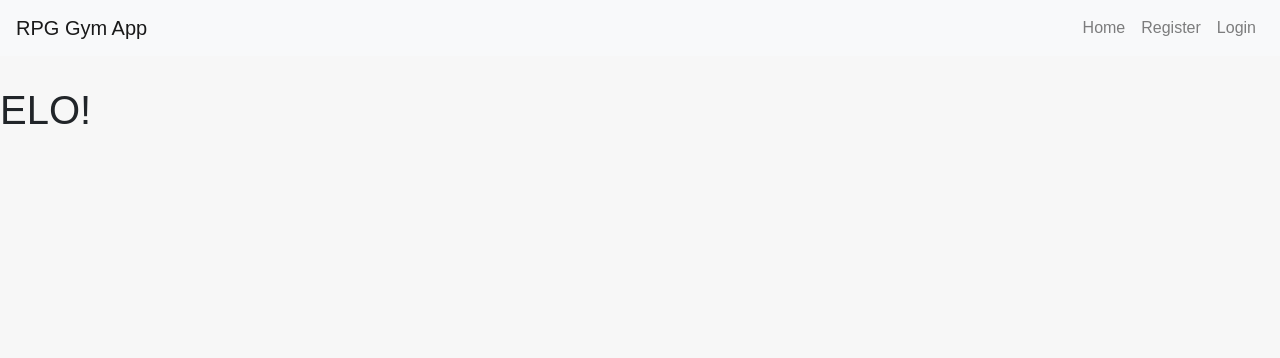
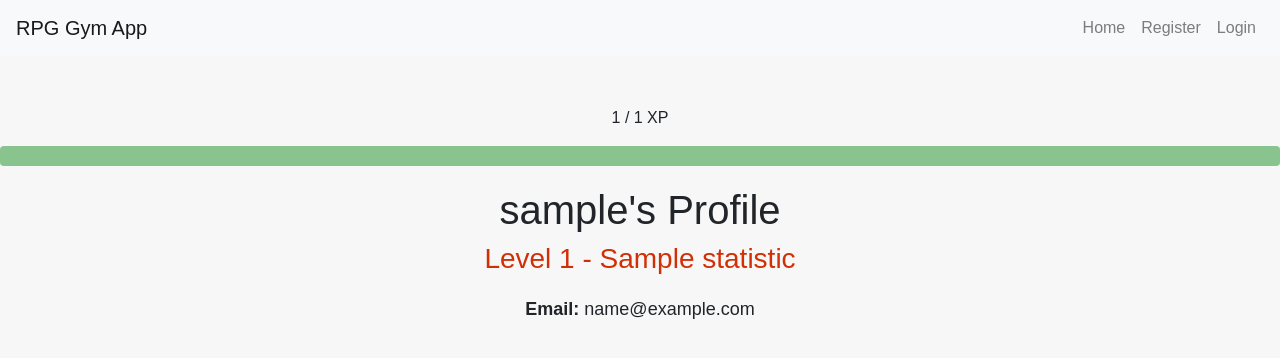
Before and after one commit to AntoniLenart/rpg_gym_app, a Flask app: template templates/profile.html in a window 1280 px wide. Shown: the top 358 px of the page. Run offline with Flask 3, Linux system fonts and the light colour scheme; the template is opened without the code that fills it: values that come from a table or form of the project are taken from there, others are empty; tables that the repository leaves empty hold one stand-in row (values such as "Sample post"); parts of the project's set-up code (start-up, migrations or seed data) failed here and were passed over; some libraries are stand-ins or nearby versions.

Commit message:
more bug fixes and profile endpoint

```diff
--- a/app/forms.py
+++ b/app/forms.py
@@ -7,7 +7,7 @@ from app.models import User
 
 class RegistrationForm(FlaskForm):
     username = StringField('Username', validators=[DataRequired()])
-    email = StringField('Email', validators=[DataRequired(), Email()])
+    email = StringField('Email', validators=[DataRequired()])
     password = PasswordField('Password', validators=[DataRequired()])
     password2 = PasswordField('Repeat Password', validators=[DataRequired()])
     submit = SubmitField('Register')
--- a/app/models.py
+++ b/app/models.py
@@ -1,49 +1,45 @@
 from .app import db, bcrypt
 from flask_login import UserMixin
-
 
 class User(db.Model, UserMixin):
     __tablename__ = 'users'
 
-    id = db.Column(db.Integer, primary_key=True, autoincrement=True, unique=True)
-    username = db.Column(db.String(64), index=True, unique=True)
-    email = db.Column(db.String(120), index=True, unique=True)
-    password_hash = db.Column(db.String(128))
-    xp = db.Column(db.Integer, default=0)
-    level = db.Column(db.Integer, default=1)
+    id = db.Column(db.Integer, primary_key=True, nullable=False, unique=True, autoincrement=True)
+    username = db.Column(db.String(64), index=True, nullable=False, unique=True)
+    email = db.Column(db.String(120), index=True, nullable=False, unique=True)
+    password_hash = db.Column(db.String(128), nullable=False)
+    stats = db.relationship('Statistics', backref='user')
 
-    def __init__(self, username, email, password, xp=0, level=1):
+    def __init__(self, username, email, password):
         self.username = username
         self.email = email
         self.password_hash = bcrypt.generate_password_hash(password).decode('utf-8')
-        self.xp = xp
-        self.level = level
 
     def __repr__(self):
         return f'User {self.username}'
 
+    def get_stats(self):
+        return self.stats[0]
+
     def check_password(self, password):
         return bcrypt.check_password_hash(self.password_hash, password)
 
+class Statistics(db.Model):
+    __tablename__ = 'statistics'
 
-class Badge(db.Model):
-    id = db.Column(db.Integer, primary_key=True)
-    name = db.Column(db.String(64))
-    description = db.Column(db.String(128))
-    user_id = db.Column(db.Integer, db.ForeignKey('user.id'))
+    id = db.Column(db.Integer, primary_key=True, nullable=False, unique=True, autoincrement=True)
+    xp = db.Column(db.Integer, nullable=False, default=0)
+    next_level_xp = db.Column(db.Integer)
+    level = db.Column(db.Integer, nullable=False, default=1)
+    title = db.Column(db.String(64), nullable=False)
+    user_id = db.Column(db.Integer, db.ForeignKey('users.id'), nullable=False)
 
+    def __repr__(self):
+        return f'{self.user.username}\'s stats'
 
-class WorkoutPlan(db.Model):
-    id = db.Column(db.Integer, primary_key=True)
-    name = db.Column(db.String(64))
-    description = db.Column(db.String(128))
-    rewards = db.Column(db.Integer)
-    exercises = db.relationship('Exercise', backref='plan', lazy='dynamic')
+class Rank(db.Model):
+    __tablename__ = 'ranks'
 
-
-class Exercise(db.Model):
-    id = db.Column(db.Integer, primary_key=True)
-    name = db.Column(db.String(64))
-    description = db.Column(db.String(128))
-    plan_id = db.Column(db.Integer, db.ForeignKey('workout_plan.id'))
-    xp_reward = db.Column(db.Integer)
+    level = db.Column(db.Integer, primary_key=True, nullable=False, unique=True, autoincrement=True)
+    title = db.Column(db.String(64), nullable=False, unique=True)
+    required_xp = db.Column(db.Integer, nullable=False)
--- a/templates/base.html
+++ b/templates/base.html
@@ -31,6 +31,8 @@
             padding: 30px;
         }
     </style>
+    {% block style %}
+    {% endblock %}
 </head>
 <body>
     <nav class="navbar navbar-expand-lg navbar-light bg-light">
@@ -43,15 +45,17 @@
                 <li class="nav-item">
                     <a class="nav-link" href="{{ url_for('routes.index') }}">Home</a>
                 </li>
+                {% if not current_user.is_authenticated %}
                 <li class="nav-item">
                     <a class="nav-link" href="{{ url_for('auth.register') }}">Register</a>
                 </li>
+                {% endif %}
                 {% if current_user.is_authenticated %}
                 <li class="nav-item">
                     <a class="nav-link" href="{{ url_for('auth.logout') }}">Logout</a>
                 </li>
                 <li class="nav-item">
-                    <a class="nav-link" href="{{ url_for('routes.profile', username=current_user.username) }}">Profile</a>
+                    <a class="nav-link" href="{{ url_for('routes.profile') }}">Profile</a>
                 </li>
                 {% else %}
                 <li class="nav-item">
--- a/templates/login.html
+++ b/templates/login.html
@@ -37,6 +37,10 @@
                 {% for msg in get_flashed_messages(category_filter=['wrong_login']) %}
                 <strong style="color:red; text-align: center; margin-bottom: 10px;"> {{ msg }} </strong>
                 {% endfor %}
+
+                {% for msg in get_flashed_messages(category_filter=['logout_success']) %}
+                <strong style="text-align: center; margin-bottom: 10px;"> {{ msg }} </strong>
+                {% endfor %}
             </div>
         </div>
     </div>
--- a/templates/profile.html
+++ b/templates/profile.html
@@ -1,7 +1,85 @@
 {% extends "base.html" %}
 
-{% block title %}Profile{% endblock %}
+{% block title %}User profile{% endblock %}
+
+{% block style %}
+<style>
+    body {
+    font-family: Arial, sans-serif;
+    }
+
+    .container {
+        width: 80%;
+        margin: 0 auto;
+    }
+
+    .profile {
+        margin-top: 50px;
+        text-align: center;
+    }
+
+    .profile-pic img {
+        width: 150px;
+        height: 150px;
+        border-radius: 50%;
+        margin-bottom: 20px;
+    }
+
+    .profile-info {
+        margin-top: 20px;
+    }
+
+    .profile-info p {
+        font-size: 18px;
+    }
+
+    .progress-bar {
+        width: 100%;
+        background-color: #f3f3f3;
+        overflow: hidden;
+        margin-top: 10px;
+        margin-bottom: 20px;
+    }
+
+    .progress {
+        height: 20px;
+        background-color: #89c48e;
+        text-align: center;
+        color: white;
+        line-height: 20px;
+    }
+</style>
+{% endblock %}
 
 {% block content %}
-<h1> ELO! </h1>
+<div class="profile">
+    <p> {{user.get_stats().xp }} / {{user.get_stats().next_level_xp }} XP </p>
+    <div class="progress-bar" id="progress-bar-container">
+        <div class="progress" id="progress-bar"></div>
+    </div>
+    <h1>{{ user.username }}'s Profile</h1>
+    <h3 style="color: rgb(209, 48, 7);">Level {{ user.get_stats().level }} - {{ user.get_stats().title }} </h3>
+    <div class="profile-info">
+        <p><strong>Email:</strong> {{ user.email }}</p>
+    </div>
+</div>
+
+<script type="text/javascript">
+    document.addEventListener("DOMContentLoaded", function() {
+        var experiencePoints = {{ user.get_stats().xp }};
+        var nextLevelExperience = {{ user.get_stats().next_level_xp}};
+        var progressBar = document.getElementById('progress-bar');
+        var progressPercentage = (experiencePoints / nextLevelExperience) * 100;
+        progressBar.style.width = progressPercentage + '%';
+
+        var progressBarContainer = document.getElementById('progress-bar-container');
+        progressBarContainer.addEventListener('mouseover', function() {
+            progressBar.style.backgroundColor = '#66bb6a';
+        });
+        progressBarContainer.addEventListener('mouseout', function() {
+            progressBar.style.backgroundColor = '#89c48e';
+        });
+
+    });
+</script>
 {% endblock %}
```
Also changed, not shown: app/auth.py (+8 -6 lines), app/routes.py (+7 -7 lines), data/ranks.csv (added, +21 -0 lines).
